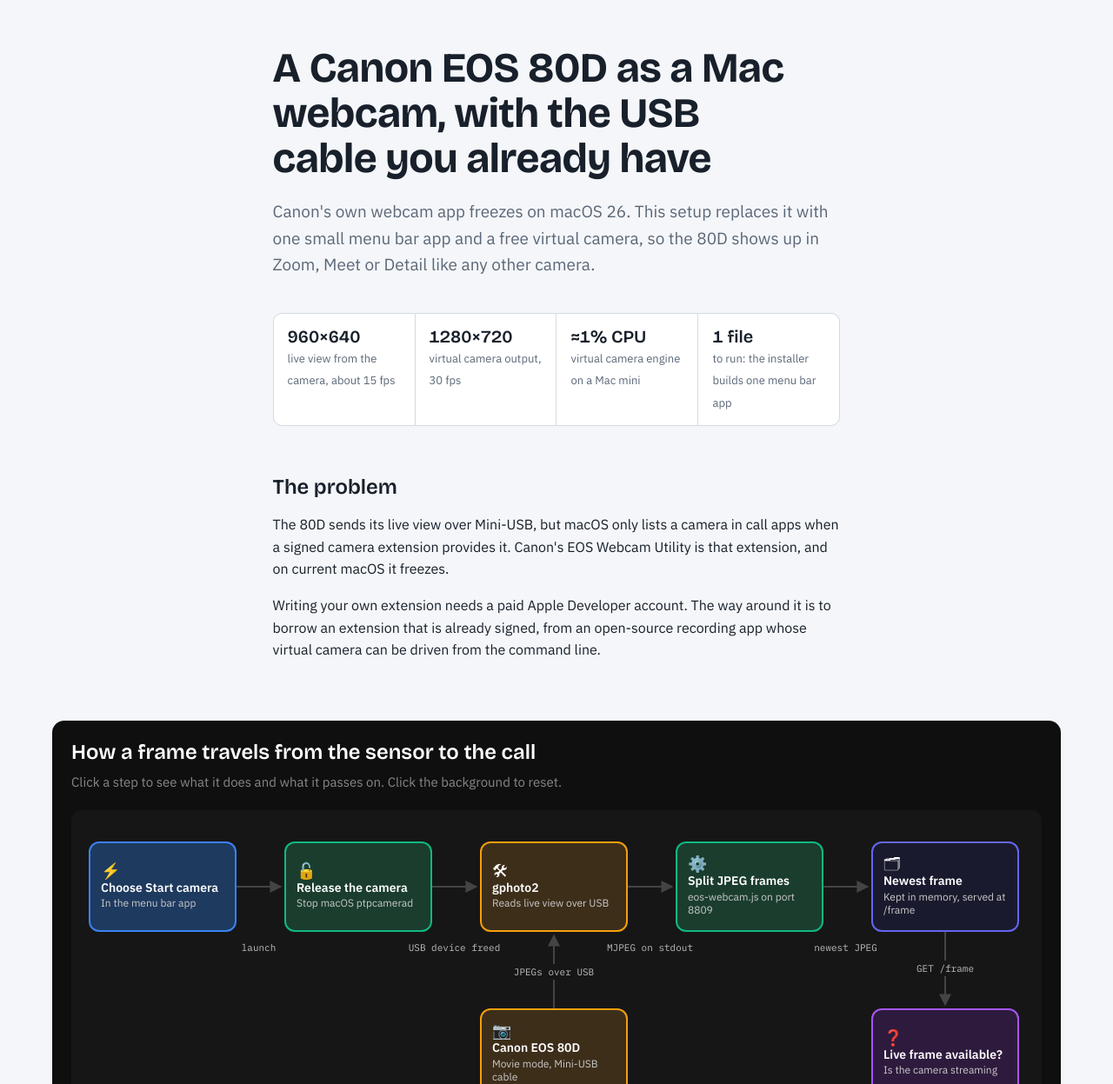
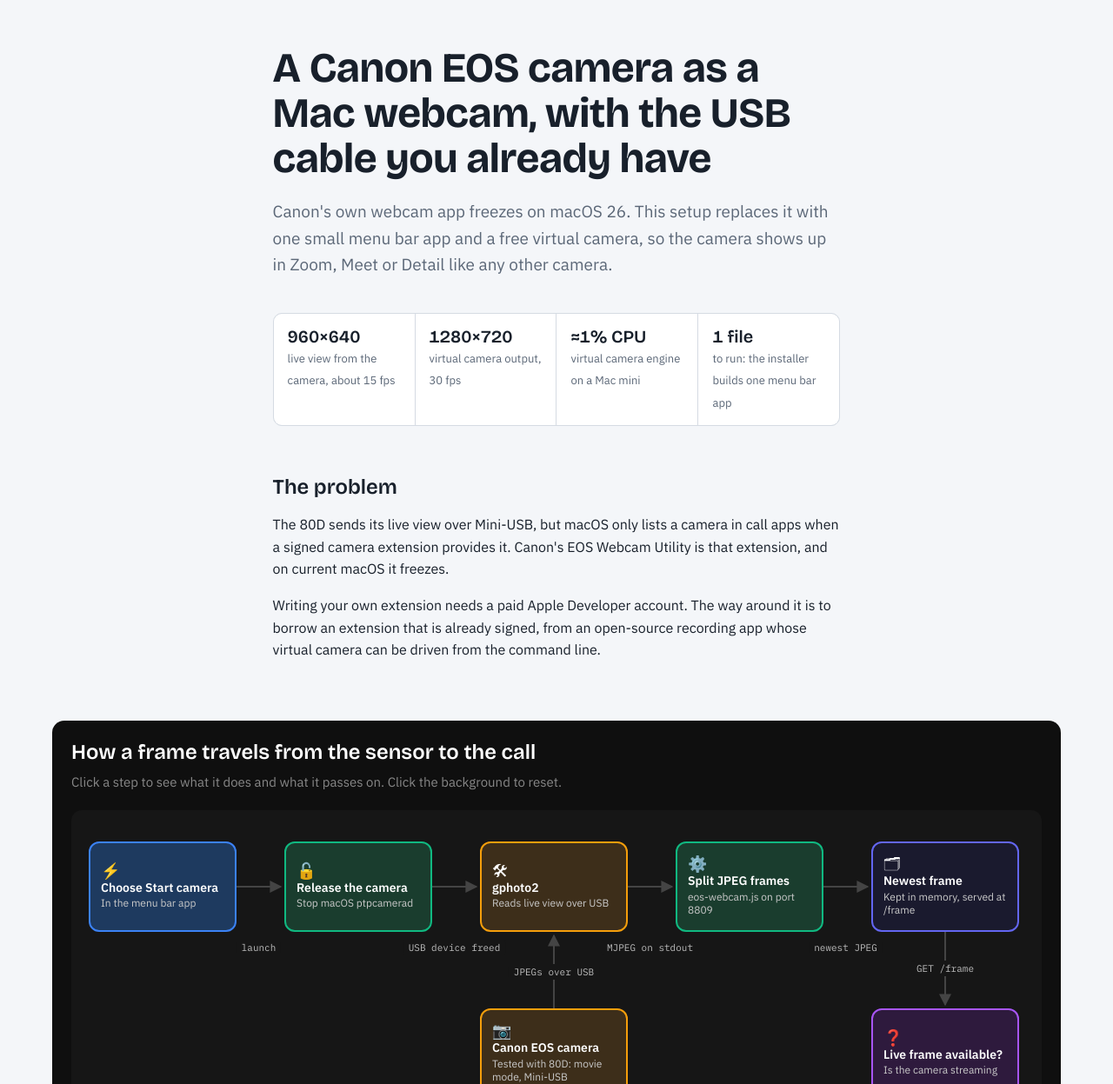
Before and after one commit to kotyzap/EOS-Webcam-via-USB-Mini, a plain HTML site: page docs/index.html in a window 1280 px wide. Shown: the part 75-1322 px from the top of the page at 87% size. Drawn offline with nearby package versions, Linux system fonts and the light colour scheme.

Commit message:
Docs: Canon EOS (tested with 80D); menu items as a list beside the menu screenshot
Co-Authored-By: Claude Opus 5.5 <noreply@anthropic.com>
Claude-Session: https://claude.ai/code/session_01BecR93zLoGftfK2ewBuArN

```diff
--- a/docs/index.html
+++ b/docs/index.html
@@ -4,7 +4,7 @@
 <meta charset="utf-8">
 <meta name="viewport" content="width=device-width, initial-scale=1">
 <title>EOS Webcam One-Pager</title>
-<meta name="description" content="Use a Canon EOS 80D as a Mac webcam over the normal USB cable, without Canon's app: gphoto2, one Node script and a free virtual camera.">
+<meta name="description" content="Use a Canon EOS camera (tested with the 80D) as a Mac webcam over the normal USB cable, without Canon's app: gphoto2, one Node script and a free virtual camera.">
 <link rel="preconnect" href="https://fonts.googleapis.com">
 <link href="https://fonts.googleapis.com/css2?family=Bricolage+Grotesque:opsz,wght@12..96,600;12..96,700&family=IBM+Plex+Mono:wght@400;500&family=IBM+Plex+Sans:wght@400;500;600&display=swap" rel="stylesheet">
 <style>
@@ -125,8 +125,8 @@ footer{color:var(--muted);font-size:14px;border-top:1px solid var(--line);paddin
   </header>
 
   <section class="col">
-    <h1>A Canon EOS 80D as a Mac webcam, with the USB cable you already have</h1>
-    <p class="lede">Canon's own webcam app freezes on macOS 26. This setup replaces it with one small menu bar app and a free virtual camera, so the 80D shows up in Zoom, Meet or Detail like any other camera.</p>
+    <h1>A Canon EOS camera as a Mac webcam, with the USB cable you already have</h1>
+    <p class="lede">Canon's own webcam app freezes on macOS 26. This setup replaces it with one small menu bar app and a free virtual camera, so the camera shows up in Zoom, Meet or Detail like any other camera.</p>
     <div class="facts">
       <div><b>960×640</b><span>live view from the camera, about 15 fps</span></div>
       <div><b>1280×720</b><span>virtual camera output, 30 fps</span></div>
@@ -232,8 +232,8 @@ footer{color:var(--muted);font-size:14px;border-top:1px solid var(--line);paddin
      d:'The Node script cuts gphoto2’s byte stream into single JPEG frames and runs a small web server on 127.0.0.1:8809 with the preview page, /view, /frame and /stream.'},
     {id:'store',t:'store',x:920,y:36,ic:'🗂',lb:'Newest frame',st:'Kept in memory, served at /frame',
      d:'Only the latest frame is kept. Anything that asks for /frame gets the most recent picture, so a slow viewer never falls behind.'},
-    {id:'camera',t:'tool',x:470,y:228,ic:'📷',lb:'Canon EOS 80D',st:'Movie mode, Mini-USB cable',
-     d:'The camera sends its live view as 960×640 JPEG images over the normal USB data cable. Auto power off must be disabled or it switches off mid-call.'},
+    {id:'camera',t:'tool',x:470,y:228,ic:'📷',lb:'Canon EOS camera',st:'Tested with 80D: movie mode, Mini-USB',
+     d:'The 80D sends its live view as 960×640 JPEG images over the normal USB data cable. Auto power off must be disabled or it switches off mid-call.'},
     {id:'live',t:'decision',x:920,y:228,ic:'❓',lb:'Live frame available?',st:'Is the camera streaming',
      d:'While gphoto2 runs, /frame answers with a JPEG. When the camera is stopped, off or unplugged, it answers 503 and the /view page hides its picture.'},
     {id:'compose',t:'process',x:695,y:420,ic:'🎬',lb:'Compose 720p scene',st:'Rendered from the /view page',
```
Also changed, not shown: 2 other files.
